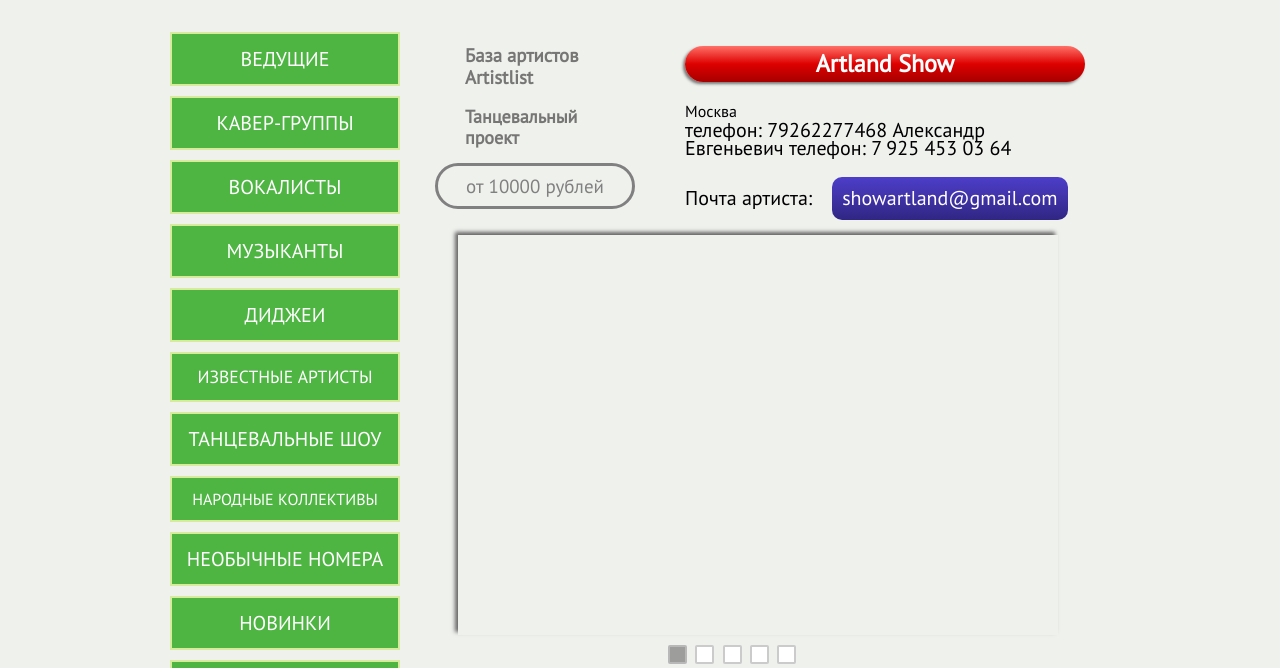
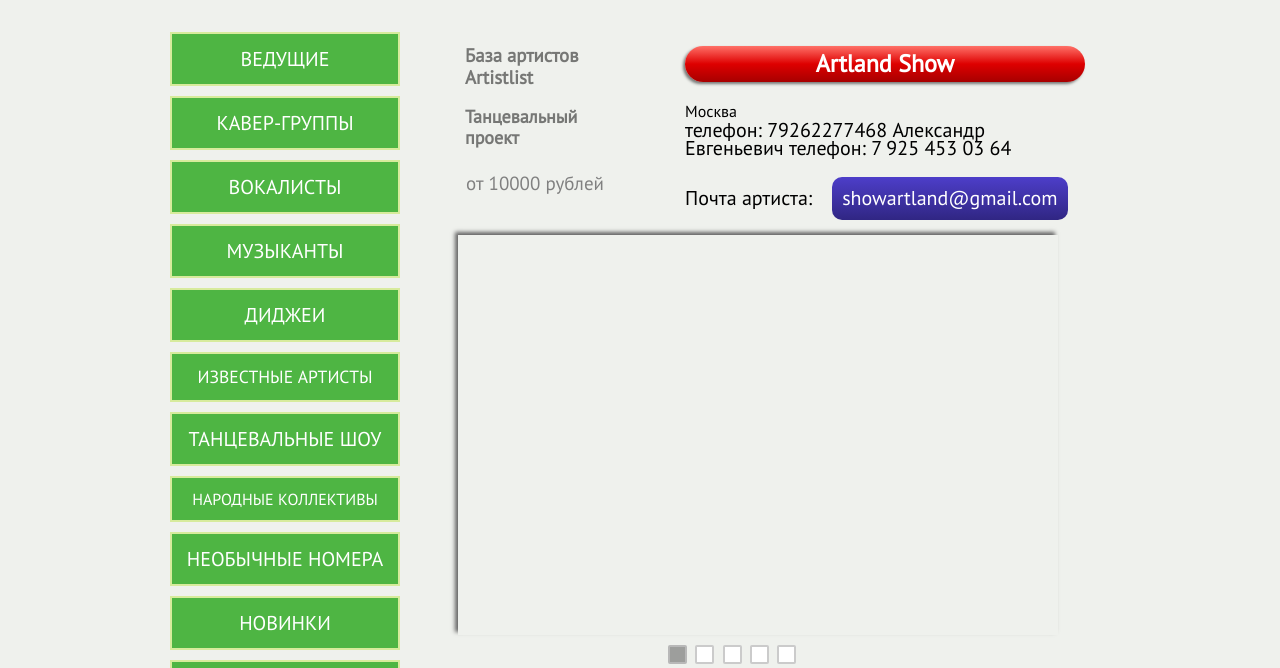
Before and after one commit to violinist2/AL, a plain HTML site: page misha-artist-page.html in a window 1280 px wide. Shown: the part 130-798 px from the top of the page. Drawn offline with nearby package versions, Linux system fonts and the light colour scheme; a script that the page names is missing; a web font is replaced by a local one.

Commit message:
Update style.css

```diff
--- a/css/style.css
+++ b/css/style.css
@@ -995,8 +995,6 @@ border-radius: 10px;
 
 .price-artist {
     padding: 10px;
-    border-radius: 30px;
-    border:3px solid gray;
     font-size: 19px;
     line-height: 20px;
     text-align:center;
```
